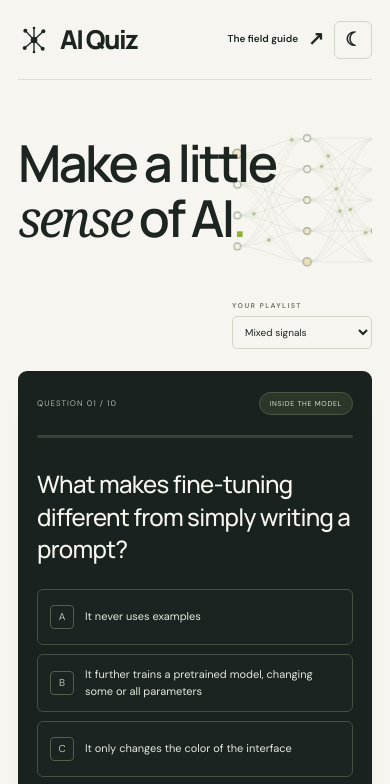
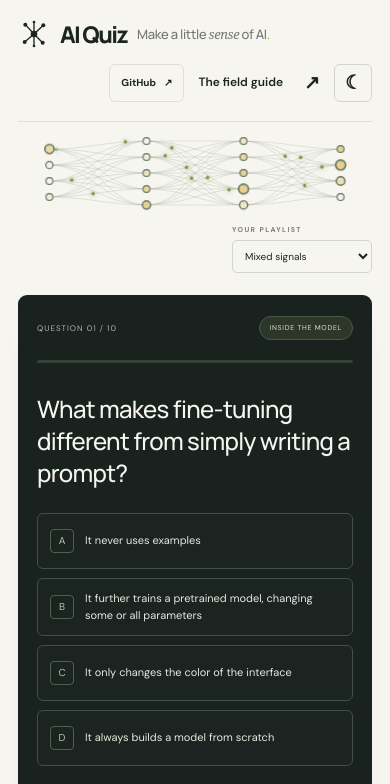
Before and after one commit to jonasatgit/AIQuiz, a plain HTML site: page index.html in a window 390 px wide. Shown: the top 784 px of the page. Drawn offline with Linux system fonts and the light colour scheme.

Commit message:
fixed overall view

```diff
--- a/app.js
+++ b/app.js
@@ -258,14 +258,14 @@
     const ns = "http://www.w3.org/2000/svg";
     const layers = [4, 5, 5, 4].map((count, layer) =>
       Array.from({ length: count }, (_, index) => ({
-        x: 54 + layer * 124,
-        y: 170 + (index - (count - 1) / 2) * 55
+        x: 55 + layer * 170,
+        y: 75 + (index - (count - 1) / 2) * 28
       }))
     );
     layers.forEach((layer, layerIndex) => {
       if (layerIndex < layers.length - 1) {
         layer.forEach((point, from) => layers[layerIndex + 1].forEach((next, to) => {
-          const d = `M ${point.x} ${point.y} C ${point.x + 52} ${point.y}, ${next.x - 52} ${next.y}, ${next.x} ${next.y}`;
+          const d = `M ${point.x} ${point.y} C ${point.x + 70} ${point.y}, ${next.x - 70} ${next.y}, ${next.x} ${next.y}`;
           const line = document.createElementNS(ns, "path");
           line.setAttribute("d", d);
           line.classList.add("network-link");
--- a/index.html
+++ b/index.html
@@ -8,28 +8,31 @@
   <title>AI Quiz</title>
   <link rel="icon" href="favicon.svg" type="image/svg+xml">
   <script src="theme.js"></script>
-  <link rel="stylesheet" href="styles.css?v=robot-run">
+  <link rel="stylesheet" href="styles.css?v=quiz-layout">
   <script src="questions.js" defer></script>
-  <script src="app.js" defer></script>
+  <script src="app.js?v=quiz-layout" defer></script>
   <script src="arcade.js?v=robot-run" defer></script>
 </head>
 <body>
   <div class="page-shell">
     <header class="site-header">
-      <a class="brand" href="./" aria-label="AI Quiz home"><svg class="brand-mark" viewBox="0 0 48 48" fill="none" aria-hidden="true"><path d="M24 24 11 10M24 24 38 11M24 24 10 36M24 24 37 37M24 24V7M24 24v17" stroke="currentColor" stroke-width="2" stroke-linecap="round"/><circle cx="24" cy="24" r="5" fill="currentColor"/><circle cx="11" cy="10" r="3" fill="currentColor"/><circle cx="38" cy="11" r="3" fill="currentColor"/><circle cx="10" cy="36" r="3" fill="currentColor"/><circle cx="37" cy="37" r="3" fill="currentColor"/><circle cx="24" cy="6" r="2" fill="currentColor"/><circle cx="24" cy="42" r="2" fill="currentColor"/></svg> AI Quiz</a>
-      <button class="text-button" id="glossary-open">The field guide <span aria-hidden="true">↗</span></button>
-      <button class="theme-toggle" id="theme-toggle" type="button" aria-label="Dark mode" aria-pressed="false" title="Toggle dark mode"><span class="theme-icon" aria-hidden="true">☾</span><span class="theme-label">Dark mode</span></button>
+      <div class="brand-group">
+        <a class="brand" href="./" aria-label="AI Quiz home"><svg class="brand-mark" viewBox="0 0 48 48" fill="none" aria-hidden="true"><path d="M24 24 11 10M24 24 38 11M24 24 10 36M24 24 37 37M24 24V7M24 24v17" stroke="currentColor" stroke-width="2" stroke-linecap="round"/><circle cx="24" cy="24" r="5" fill="currentColor"/><circle cx="11" cy="10" r="3" fill="currentColor"/><circle cx="38" cy="11" r="3" fill="currentColor"/><circle cx="10" cy="36" r="3" fill="currentColor"/><circle cx="37" cy="37" r="3" fill="currentColor"/><circle cx="24" cy="6" r="2" fill="currentColor"/><circle cx="24" cy="42" r="2" fill="currentColor"/></svg> AI Quiz</a>
+        <h1 class="header-tagline">Make a little <span class="serif-word">sense</span> of AI<span class="lime-period">.</span></h1>
+      </div>
+      <nav class="header-actions" aria-label="Page links and settings">
+        <a class="github-link" href="https://github.com/jonasatgit/AIQuiz">GitHub <span aria-hidden="true">↗</span></a>
+        <button class="text-button" id="glossary-open">The field guide <span aria-hidden="true">↗</span></button>
+        <button class="theme-toggle" id="theme-toggle" type="button" aria-label="Dark mode" aria-pressed="false" title="Toggle dark mode"><span class="theme-icon" aria-hidden="true">☾</span><span class="theme-label">Dark mode</span></button>
+      </nav>
     </header>
 
     <main>
-      <section class="hero" aria-labelledby="hero-title">
-        <div class="hero-copy">
-          <h1 id="hero-title">Make a little<br><span class="serif-word">sense</span> of AI<span class="lime-period">.</span></h1>
+      <div class="hero" aria-hidden="true">
+        <div class="neural-art">
+          <svg id="neural-network" viewBox="0 0 620 150"><g id="network-lines"></g><g id="network-pulses"></g><g id="network-nodes"></g></svg>
         </div>
-        <div class="neural-art" aria-hidden="true">
-          <svg id="neural-network" viewBox="0 0 480 340"><g id="network-lines"></g><g id="network-pulses"></g><g id="network-nodes"></g></svg>
-        </div>
-      </section>
+      </div>
 
       <section class="arcade" aria-labelledby="arcade-title">
         <div class="section-top">
--- a/styles.css
+++ b/styles.css
@@ -103,6 +103,33 @@ dialog{border:1px solid #d3d9c6;border-radius:13px;background:var(--paper);color
 @media(max-width:480px){.brand-mark{width:32px;height:32px}.neural-art{width:270px;right:-85px;opacity:.58}}
 @media(prefers-reduced-motion:reduce){.network-pulse,#network-nodes .network-node{animation:none}.network-pulse{display:none}}
 
+.brand-group{display:flex;align-items:center;gap:22px;min-width:0}
+.brand{flex-shrink:0;white-space:nowrap}
+.header-tagline{margin:0;font:500 17px/1.3 var(--display);letter-spacing:-.4px;white-space:nowrap;color:var(--muted)}
+.header-tagline .serif-word{letter-spacing:-.4px}
+.header-actions{display:flex;align-items:center;gap:22px;margin-left:auto}
+.github-link{display:inline-flex;align-items:center;gap:8px;min-height:38px;padding:7px 11px;border:1px solid var(--line);border-radius:6px;font-size:10px;font-weight:700;white-space:nowrap}
+.github-link:hover{background:#e8ecdf}
+:root[data-theme="dark"] .github-link{border-color:#515965;background:#242a32}
+:root[data-theme="dark"] .github-link:hover{background:#343b45}
+.hero{display:flex;justify-content:center;min-height:0;padding:12px 0}
+.neural-art{position:relative;inset:auto;width:min(100%,620px);height:150px;margin:0;opacity:1;pointer-events:none}
+@media(max-width:760px){
+  .site-header{height:auto;min-height:80px;flex-wrap:wrap;gap:8px 16px;padding:16px 0}
+  .brand-group{flex:1 1 100%;gap:16px}
+  .header-actions{gap:16px}
+  .hero{min-height:0;padding:8px 0}
+  .neural-art{position:relative;inset:auto;width:min(100%,620px);height:125px;margin:0;opacity:1}
+}
+@media(max-width:480px){
+  .brand-group{gap:10px}
+  .brand{font-size:23px}
+  .header-tagline{font-size:13px;letter-spacing:-.3px}
+  .header-actions{gap:14px}
+  .hero{min-height:0;padding:6px 0}
+  .neural-art{width:100%;height:90px}
+}
+
 .bonus-card{display:flex;align-items:center;justify-content:space-between;gap:20px;text-align:left;border:1px solid #56616b;background:#ffffff06;border-radius:8px;padding:20px;margin-top:24px}
 .bonus-card .eyebrow{font-size:8px;color:#c1c7ce}
 .bonus-card h4{font:600 22px var(--display);letter-spacing:-.7px;margin:5px 0}
```
